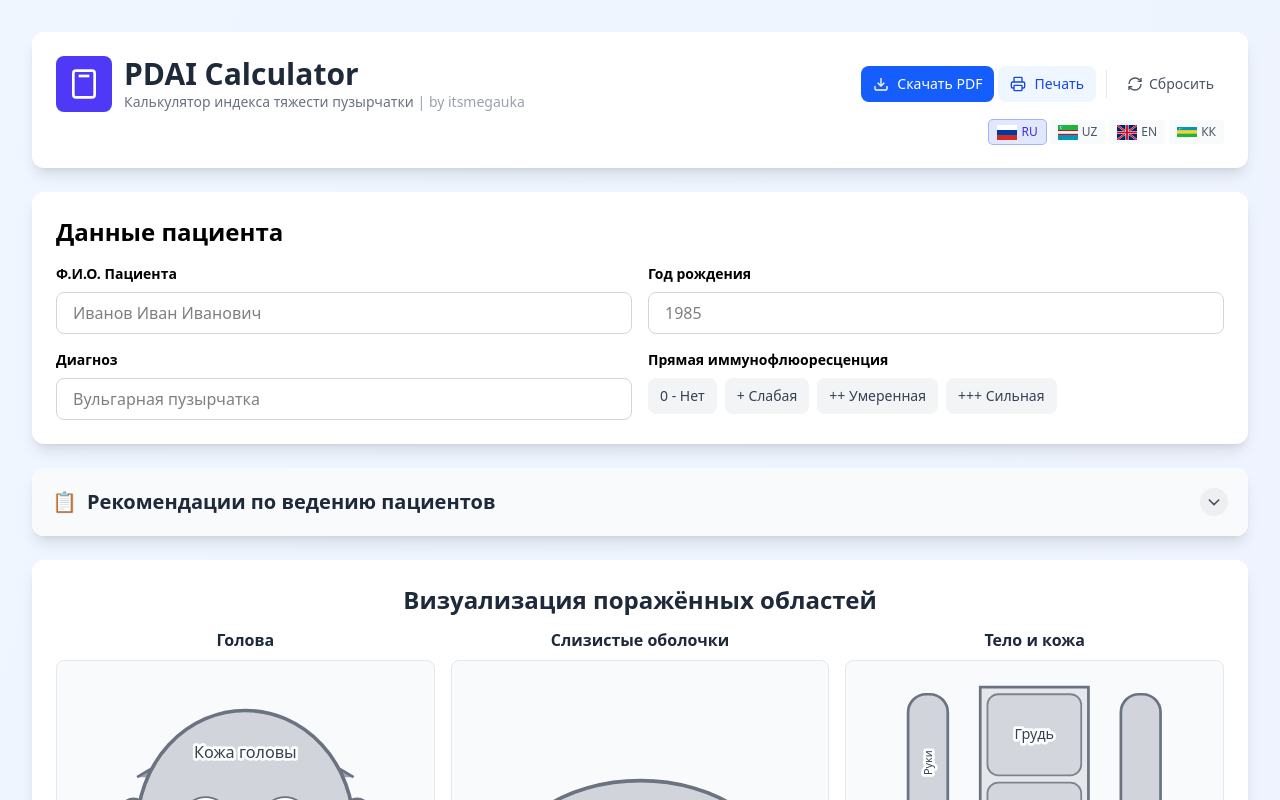
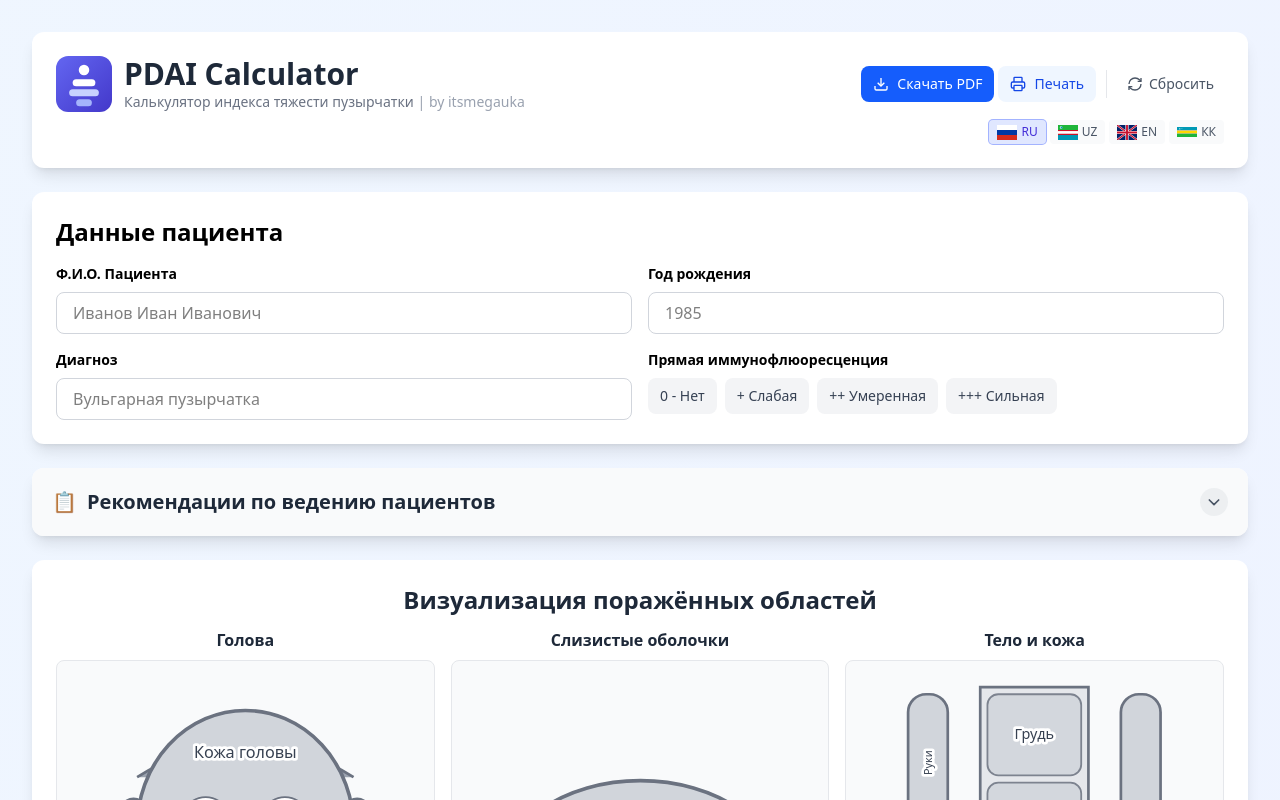
Before and after one commit to Meta-Psy/pdai_calculator, a React (Vite) app in the folder pdai-calculator/: page /ru in a window 1280 px wide. Shown: the top 800 px of the page. Built offline with nearby package versions, Linux system fonts and the light colour scheme.

Commit message:
feat(brand): use Logo in header instead of generic calculator icon

```diff
--- a/pdai-calculator/src/App.jsx
+++ b/pdai-calculator/src/App.jsx
@@ -15,7 +15,8 @@ import Recommendations from './components/Recommendations';
 import InfoSection from './components/InfoSection';
 import StickyResults from './components/StickyResults';
 import FloatingToolbar from './components/FloatingToolbar';
-import { CalculatorIcon, Printer, Download, Loader, RefreshCw } from './components/icons';
+import { Printer, Download, Loader, RefreshCw } from './components/icons';
+import Logo from './components/Logo';
 import { useCalculator } from './hooks/useCalculator';
 import { generatePDF } from './utils/generatePDF';
 
@@ -73,9 +74,7 @@ export default function App() {
           <header className="bg-white rounded-xl shadow-lg p-4 md:p-6 mb-6">
             <div className="flex items-center justify-between gap-3">
               <div className="flex items-center gap-3">
-                <div className="bg-indigo-600 p-2.5 md:p-3 rounded-lg text-white shrink-0">
-                  <CalculatorIcon />
-                </div>
+                <Logo className="w-12 h-12 md:w-14 md:h-14 shrink-0" />
                 <div>
                   <h1 className="text-2xl md:text-3xl font-bold text-gray-800">{t('header.title')}</h1>
                   <p className="text-gray-500 text-xs md:text-sm">{t('header.subtitle')} <span className="text-gray-400">| {t('header.by')}</span></p>
```
